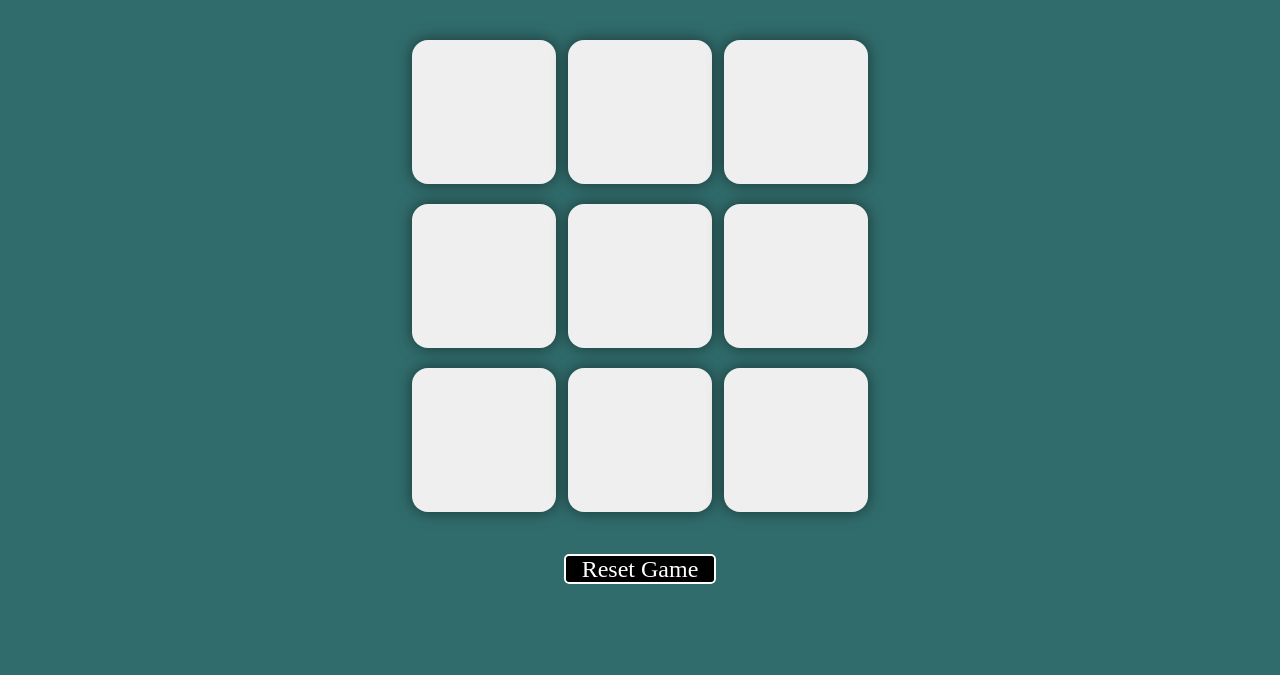
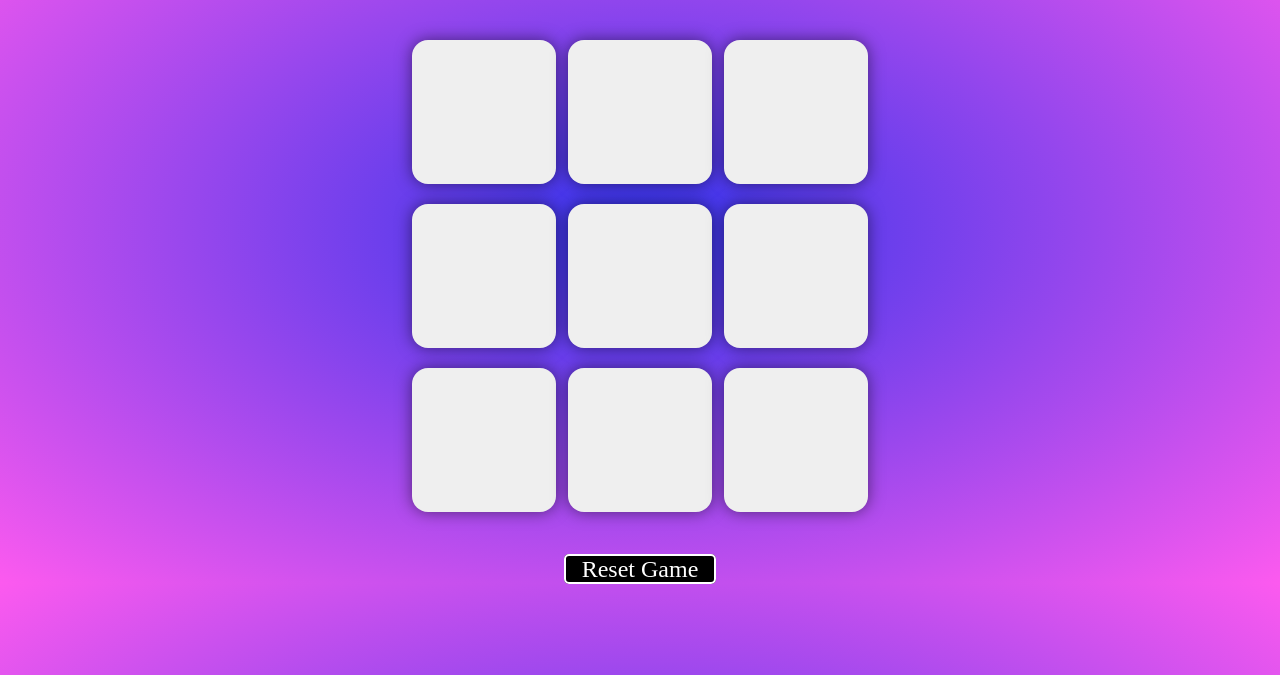
Before and after one commit to KeertanaGupta/Tic-Tac-Toe, a plain HTML site: page index.html in a window 1280 px wide. Shown: the part 125-800 px from the top of the page. Drawn offline with nearby package versions, Linux system fonts and the light colour scheme; a web font is replaced by a local one.

Commit message:
Updated CSS

```diff
--- a/style.css
+++ b/style.css
@@ -10,7 +10,7 @@ h1{
     padding-bottom: 20px;
 }
 body{
-    background-color: rgb(49, 108, 108);
+    background:radial-gradient(rgb(52, 52, 235),rgb(252, 90, 239));
     text-align: center;
 }
 .container{
@@ -37,7 +37,9 @@ body{
     border: none;
     box-shadow: 0 0 1rem rgba(0,0,0,0.5);
     font-size: 8vmin;
-    color: rgb(232, 52, 52);
+    font-family:'Trebuchet MS', 'Lucida Sans Unicode', 'Lucida Grande', 'Lucida Sans', Arial, sans-serif;
+    color: white;
+    font-weight: bolder;
 }
 .box:hover{
     cursor: pointer;
@@ -74,3 +76,8 @@ body{
         font-size: 6vmin;
     }
 }
+.player{
+    font-weight: bolder;
+    font-family:'Franklin Gothic Medium', 'Arial Narrow', Arial, sans-serif;
+    font-size: 18px;
+}
```
